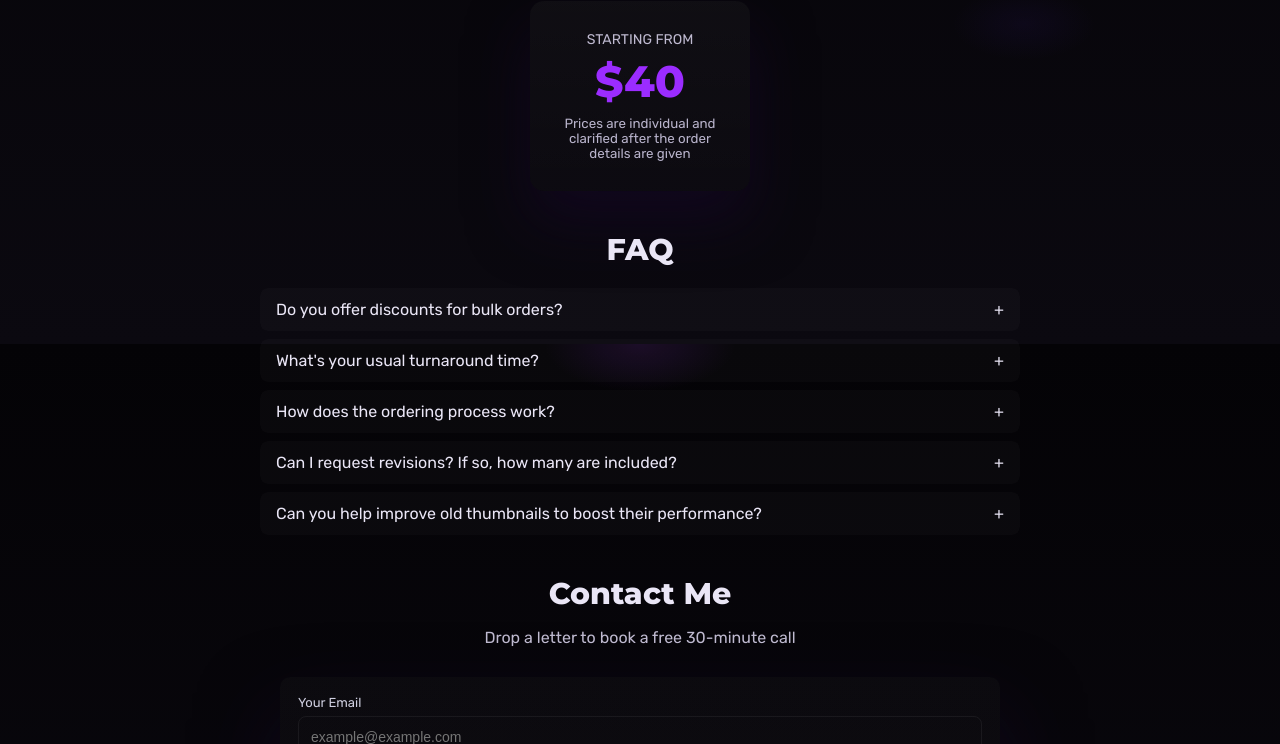
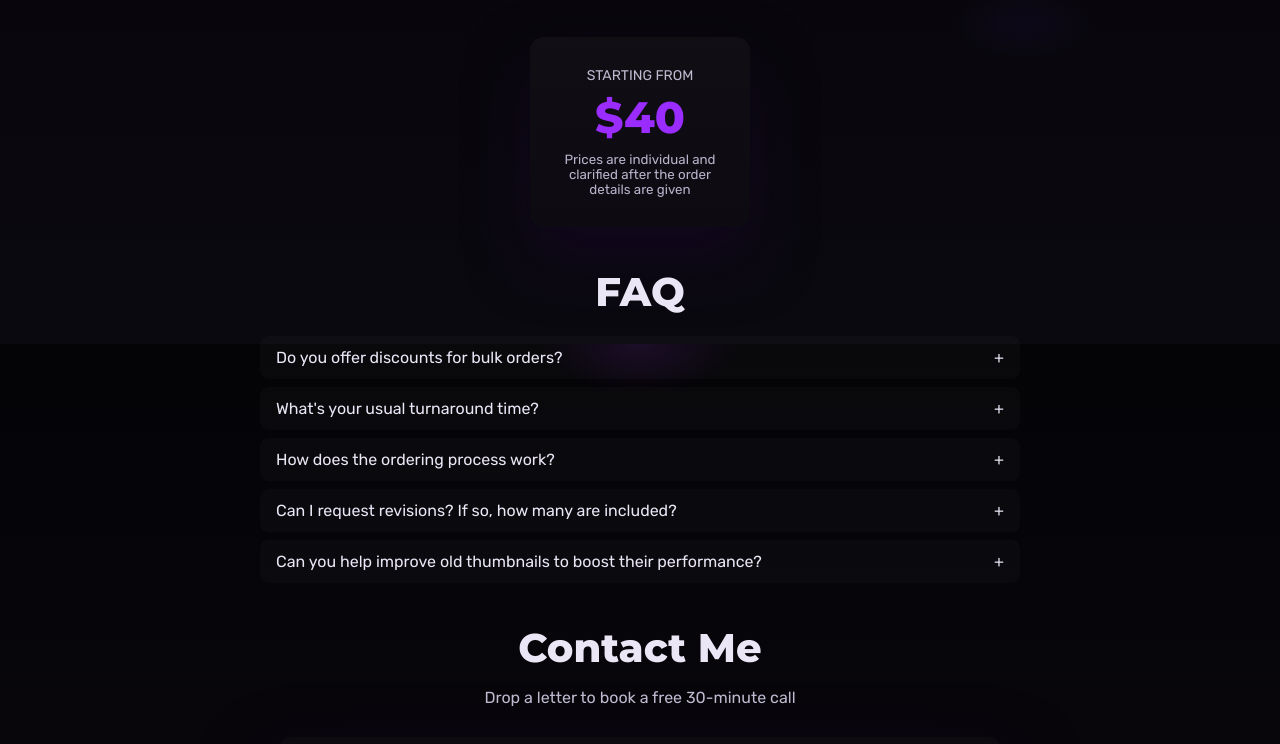
Before and after one commit to Velik098/dutrouxdesign, a website: page index.html in a window 1280 px wide. Shown: the part 2056-2800 px from the top of the page. Drawn offline with Linux system fonts and the light colour scheme.

Commit message:
Update index.html

```diff
--- a/index.html
+++ b/index.html
@@ -155,7 +155,7 @@
   }
 
   /* Work examples */
-  .section-title{font-family:"Montserrat";font-weight:800;font-size:30px;text-align:center;margin:40px 0 10px}
+  .section-title{font-family:"Montserrat";font-weight:800;font-size:40px;text-align:center;margin:40px 0 10px}
   .subtitle{color:#bfbad0;text-align:center;margin-bottom:20px}
 
   .thumbnails{
```
